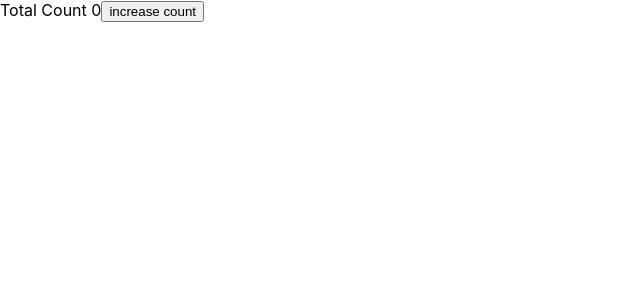
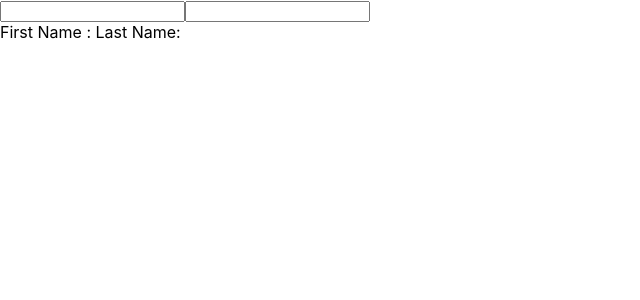
Before and after one commit to tenaciousBody/TravelWithMe, a React (Create React App) app: page / in a window 1280 px wide. Shown: the top 300 px of the page, without its empty margins (0-640 px from the left). Built offline with nearby package versions, Linux system fonts and the light colour scheme.

Commit message:
How to use hooks with Object

```diff
--- a/src/App.js
+++ b/src/App.js
@@ -20,6 +20,7 @@ import { UserProvider } from './Component/context';
 import {GetRequest} from './Component/GetRequest'
 import FormPostRequest from './Component/FormPostRequest';
 import HooksCounter from './Component/HooksCounter';
+import HooksWithObject from './Component/HooksWithObject';
 
 function App() {
   return (
@@ -54,7 +55,8 @@ function App() {
 //</UserProvider>
 //<GetRequest></GetRequest>
 //<FormPostRequest></FormPostRequest>
-<HooksCounter></HooksCounter>
+//<HooksCounter></HooksCounter>
+<HooksWithObject></HooksWithObject>
 }
 
 
--- /dev/null
+++ b/src/Component/HooksWithObject.js
@@ -0,0 +1,16 @@
+import React, { useState } from 'react'
+
+function HooksWithObject() {
+    const [name, setName] = useState({firstname: '', lastname: ''})
+  return (
+    <div>
+        <input type="text" value={name.firstname} onChange={(event) => setName( {firstname:event.target.value})}></input>
+        <input type="text" value={name.lastname} onChange= {(event) => setName( {lastname:event.target.value})}></input>
+        <br>
+        </br>
+        First Name : {name.firstname} Last Name: {name.lastname}
+    </div>
+  )
+}
+
+export default HooksWithObject
```
